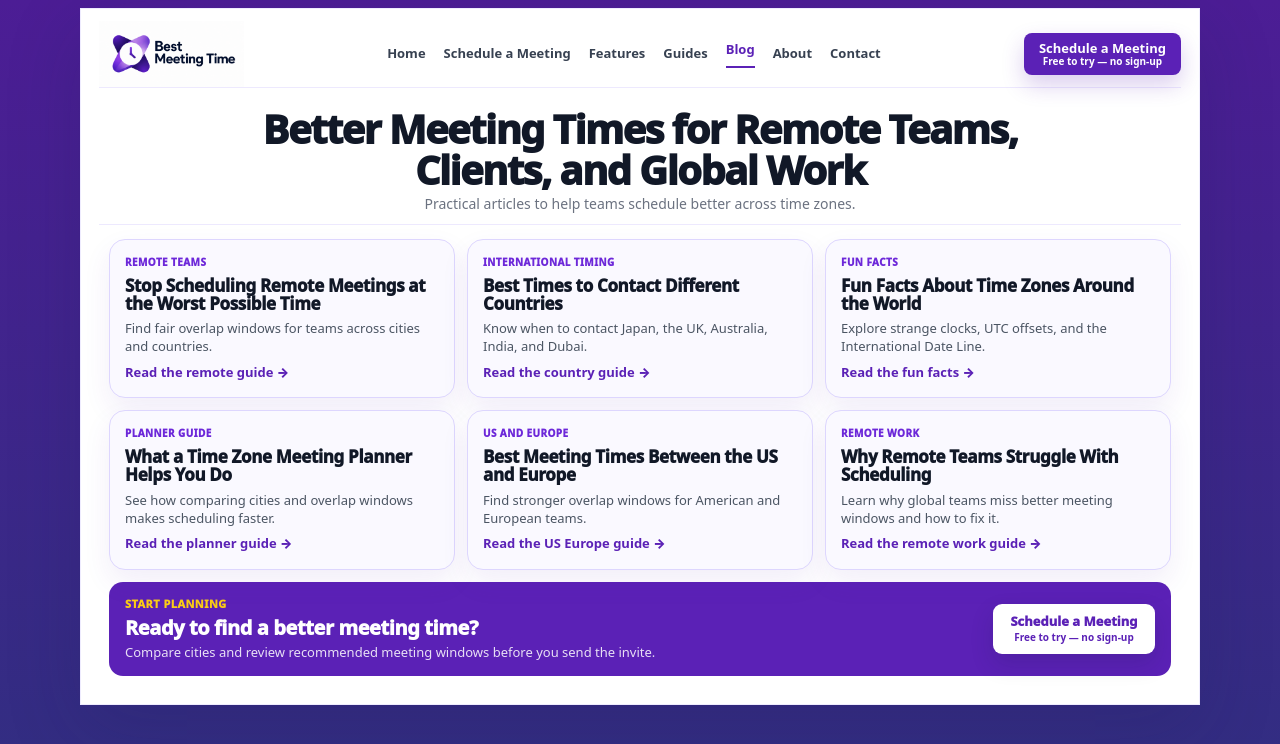
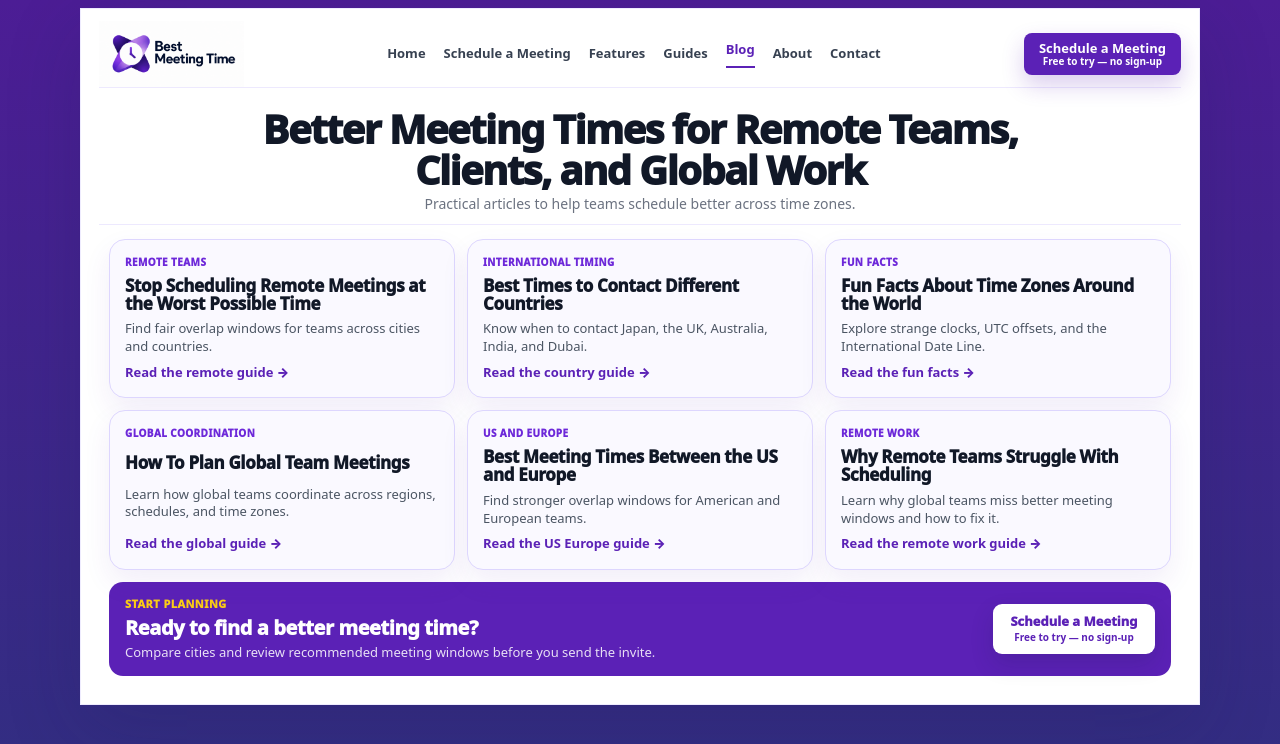
Before and after one commit to techtalk1282/Best-Meeting-Time, a Next.js app: page /blog in a window 1280 px wide. Shown: the top 744 px of the page. Built offline with nearby package versions, Linux system fonts and the light colour scheme.

Commit message:
Add global team meetings article to blog grid

```diff
--- a/app/blog/page.tsx
+++ b/app/blog/page.tsx
@@ -78,12 +78,12 @@ export default function BlogPage() {
             <strong>Read the fun facts →</strong>
           </a>
 
-          <a href="/time-zone-meeting-planner-guide" className="article-card">
-            <span>Planner Guide</span>
-            <h2>What a Time Zone Meeting Planner Helps You Do</h2>
-            <p>See how comparing cities and overlap windows makes scheduling faster.</p>
-            <strong>Read the planner guide →</strong>
-          </a>
+          <a href="/how-to-plan-global-team-meetings" className="article-card">
+  <span>Global Coordination</span>
+  <h2>How To Plan Global Team Meetings</h2>
+  <p>Learn how global teams coordinate across regions, schedules, and time zones.</p>
+  <strong>Read the global guide →</strong>
+</a>
 
           <a href="/best-meeting-times-us-and-europe" className="article-card">
             <span>US and Europe</span>
```
